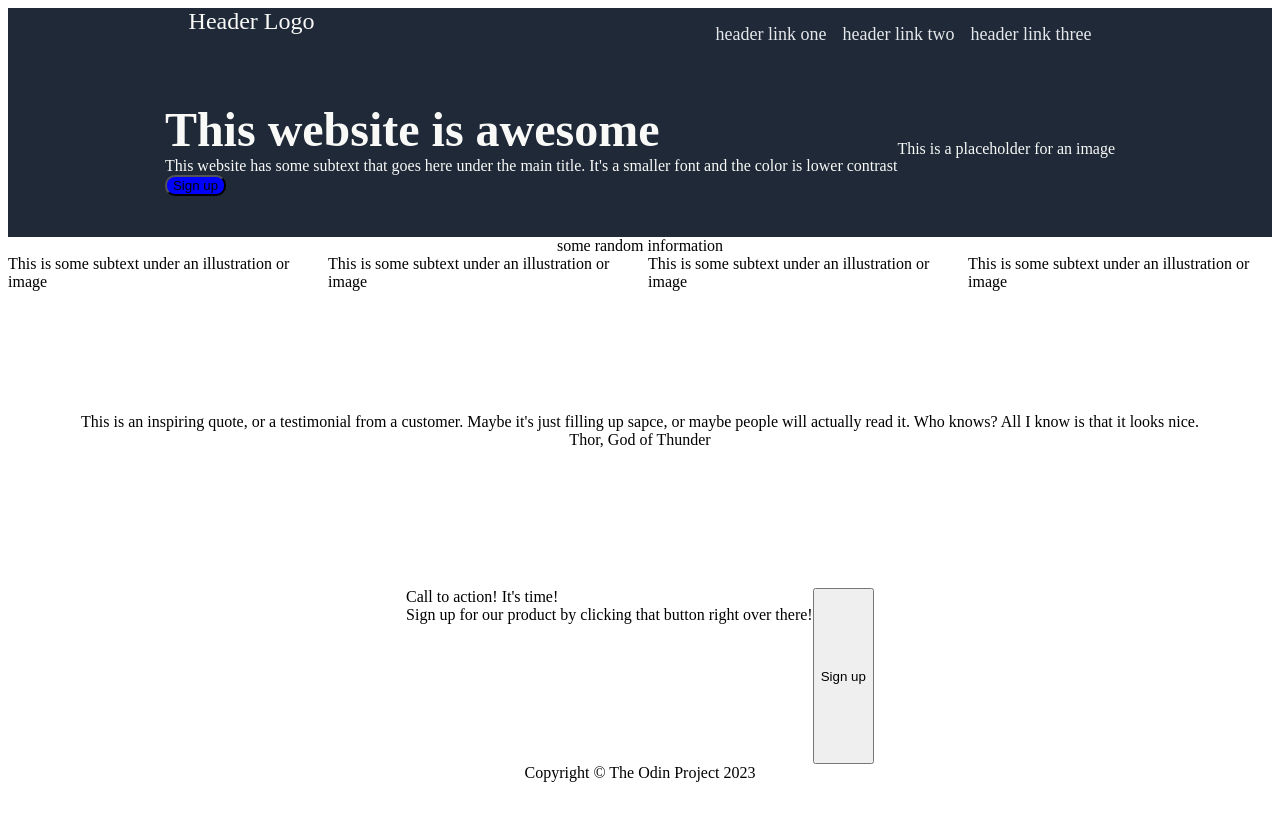
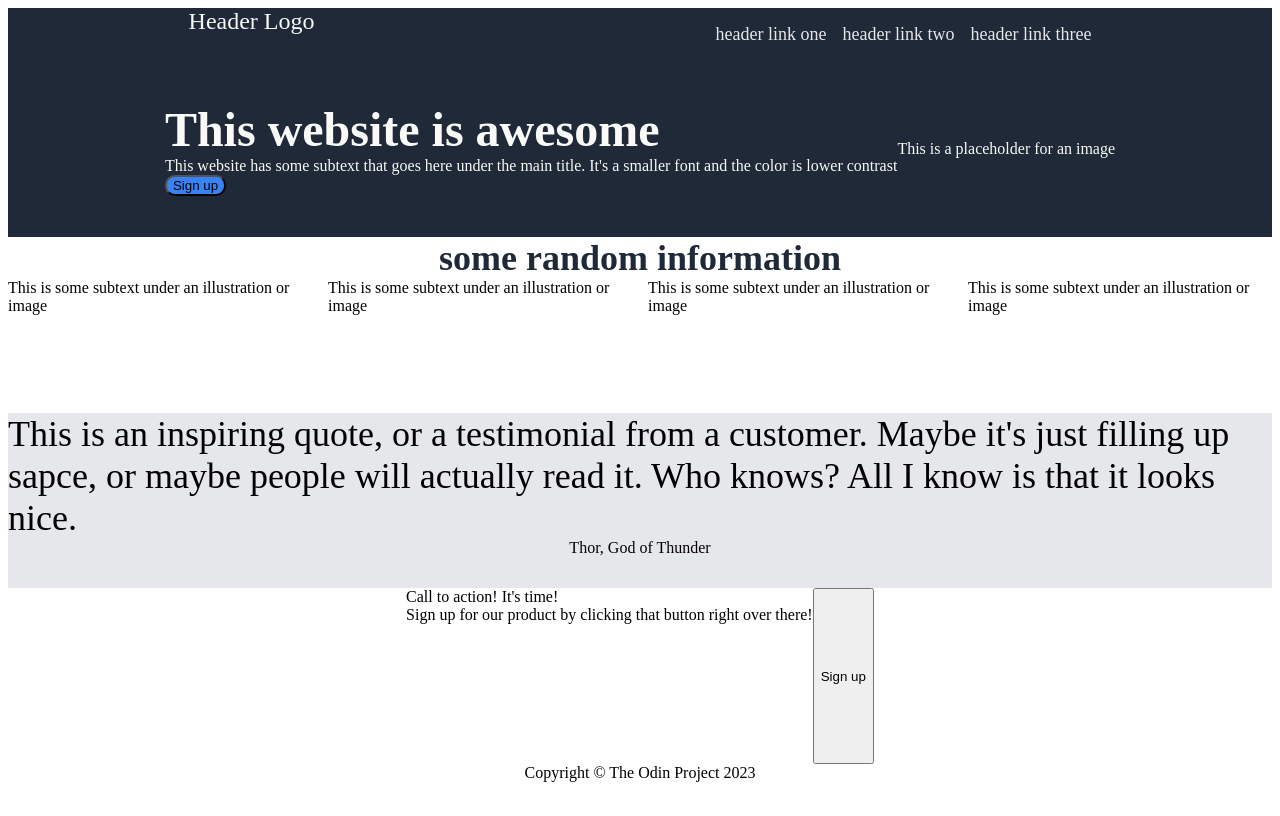
Before and after one commit to uliba3/odin-landing-page, a plain HTML site: page index.html in a window 1280 px wide. Drawn offline with Linux system fonts and the light colour scheme.

Commit message:
update all the fonts of the website

```diff
--- a/index.html
+++ b/index.html
@@ -23,7 +23,7 @@
         <div class="placeholder">This is a placeholder for an image</div>
     </div>
     <div class="inf_section">
-        <div>some random information</div>
+        <div class="inf_section_header">some random information</div>
         <div class="informations">
             <div>This is some subtext under an illustration or image</div>
             <div>This is some subtext under an illustration or image</div>
@@ -32,7 +32,7 @@
         </div>
     </div>
     <div class="quote">
-        <div>This is an inspiring quote, or a testimonial from a customer. Maybe it's just filling up sapce, or maybe people will actually read it. Who knows? All I know is that it looks nice.</div>
+        <div class="quote_content">This is an inspiring quote, or a testimonial from a customer. Maybe it's just filling up sapce, or maybe people will actually read it. Who knows? All I know is that it looks nice.</div>
         <div>Thor, God of Thunder</div>
     </div>
     <div class="ad">
--- a/styles.css
+++ b/styles.css
@@ -48,7 +48,7 @@ body {
 }
 
 .top button {
-    background-color: blue;
+    background-color: #3882f6;
     border-radius: 10px;
 }
 
@@ -59,16 +59,28 @@ body {
     align-items: center;
 }
 
+.inf_section .inf_section_header {
+    font-size: 36px;
+    font-weight: 800;
+    color: #1f2937;
+}
+
 .inf_section .informations {
     display: flex;
     gap: 16px;
 }
 
 .quote {
+    background: #e5e7eb;
     flex: 4;
     display: flex;
     flex-direction: column;
     align-items: center;
+}
+
+.quote .quote_content {
+    font-size: 36px;
+    font-style: light italic;
 }
 
 .ad {
```
